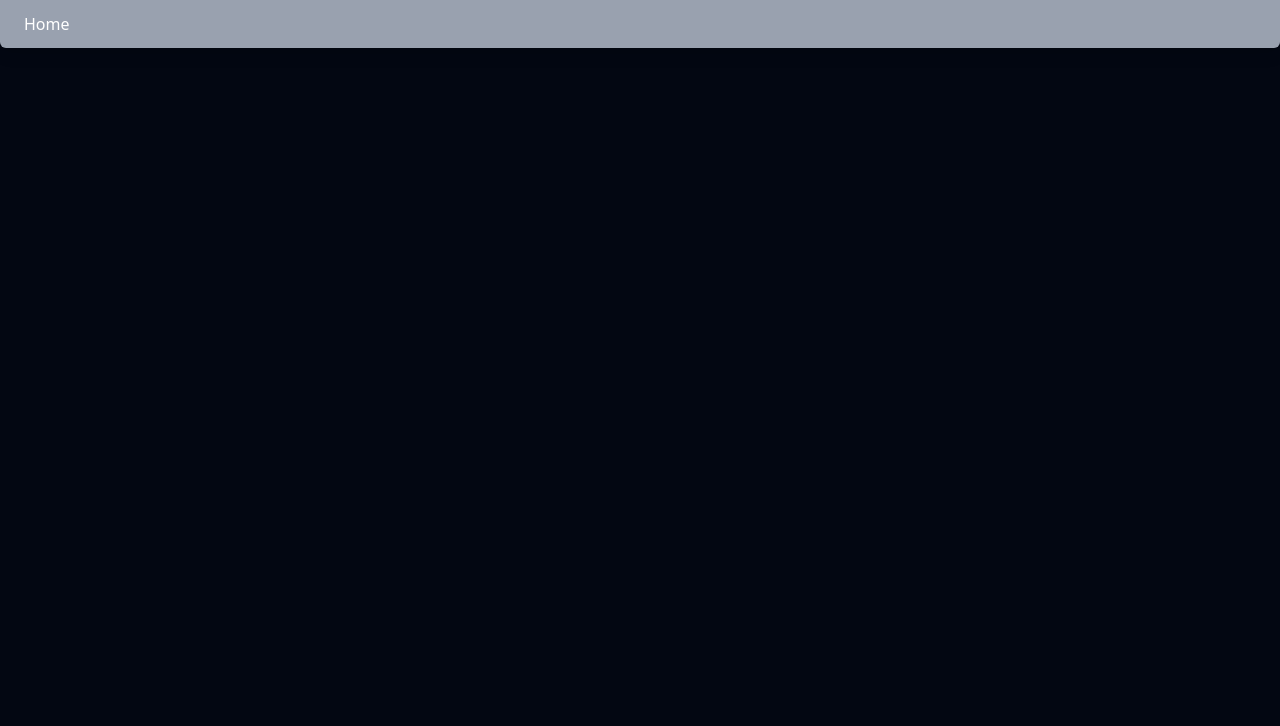
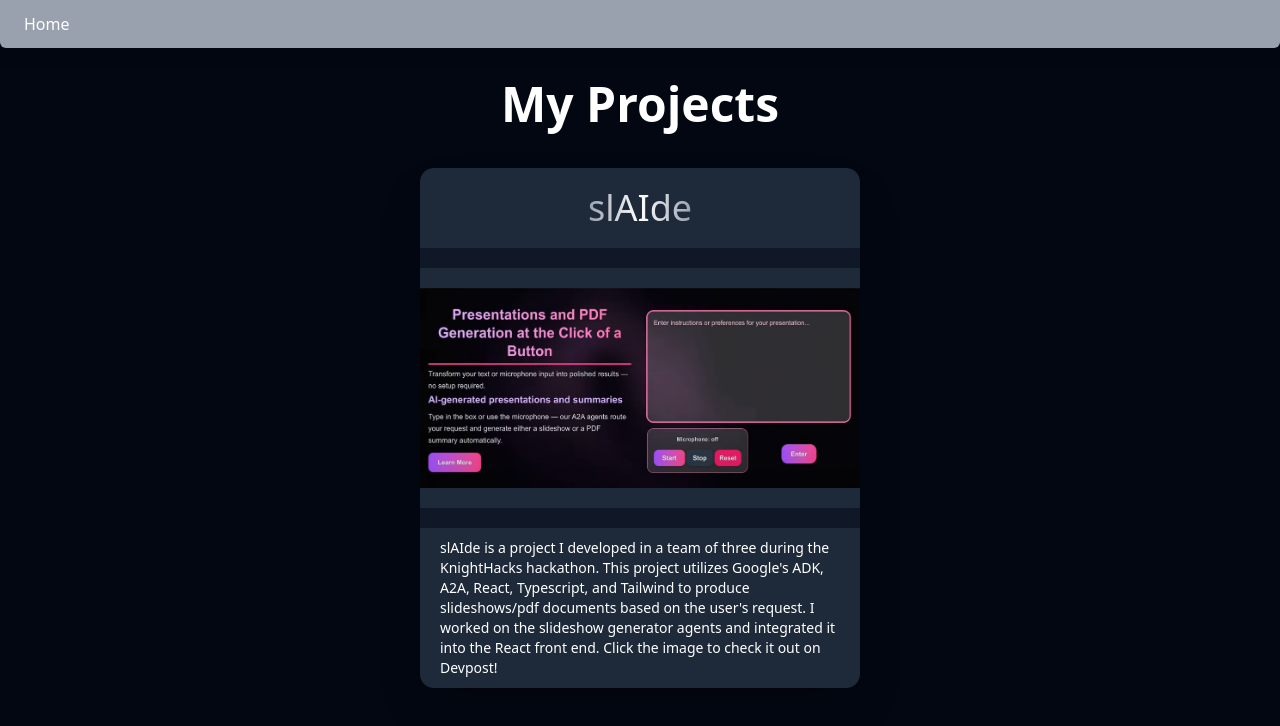
Before and after one commit to Lernej/Portfolio, a React (Vite) app: page /projects in a window 1280 px wide. Before the commit this address had no page. Shown: the top 726 px of the page. Built offline with nearby package versions, Linux system fonts and the light colour scheme; what tailwindcss-motion would draw is missing.

Commit message:
Added project component and began project page

```diff
--- a/src/App.tsx
+++ b/src/App.tsx
@@ -3,6 +3,7 @@ import Home from "./Home";
 import { BrowserRouter, Routes, Route } from "react-router-dom";
 import About from "./About";
 import Experience from "./Experience";
+import Projects from "./Projects";
 
 function App() {
   return (
@@ -19,6 +20,7 @@ function App() {
             <Route path="/" element={<Home />} />
             <Route path="/about" element={<About />} />
             <Route path="/experience" element={<Experience />} />
+            <Route path="/projects" element={<Projects />} />
           </Routes>
         </div>
       </div>
--- a/src/Home.tsx
+++ b/src/Home.tsx
@@ -15,7 +15,7 @@ function Home() {
   const focusElements = [
     <Button href="/about">About Me</Button>,
     <Button href="/experience">Experience</Button>,
-    <Button>Projects</Button>,
+    <Button href="/projects">Projects</Button>,
     <Button>Skills</Button>,
   ];
 
--- /dev/null
+++ b/src/Projects.tsx
@@ -0,0 +1,25 @@
+import Project from "./components/Project";
+import slAIde from "./assets/slAIde.png";
+
+const Projects = () => {
+  return (
+    <div className="min-h-screen pt-20 text-center text-white">
+      <div className="flex flex-col items-center gap-10 text-5xl font-bold">
+        My Projects
+        <Project
+          title="slAIde"
+          image={slAIde}
+          description={`slAIde is a project I developed in a team of three during the
+        KnightHacks hackathon. This project utilizes Google's ADK, A2A, React,
+        Typescript, and Tailwind to produce slideshows/pdf documents based on
+        the user's request. I worked on the slideshow generator agents and
+        integrated it into the React front end. Click the image to check it
+        out on Devpost!`}
+          imageLink="https://devpost.com/software/slaide"
+        />
+      </div>
+    </div>
+  );
+};
+
+export default Projects;
--- a/src/components/Button.tsx
+++ b/src/components/Button.tsx
@@ -8,7 +8,7 @@ const Button = ({ children, className, href }: Props) => {
   return (
     <a href={href}>
       <button
-        className={`z-50 bg-white flex items-center justify-center text-black rounded-2xl p-3 font-bold text-sm cursor-pointer hover:bg-gray-300 active:bg-gray-400 border-2 border-gray-700 ${className}`}
+        className={`z-50 bg-gradient-to-r from-gray-400 to-gray-800 flex items-center justify-center text-white rounded-2xl p-3 font-bold text-sm cursor-pointer border-2 border-gray-900 ${className}`}
       >
         {children}
       </button>
--- /dev/null
+++ b/src/components/Project.tsx
@@ -0,0 +1,28 @@
+interface Props {
+  title: string;
+  description: string;
+  image: string;
+  imageLink: string;
+}
+
+const Project = ({ title, description, image, imageLink }: Props) => {
+  return (
+    <div className="bg-gray-900 h-130 w-110 rounded-3xl text-white flex flex-col gap-5 shadow-2xl">
+      <div className="bg-gray-800 flex-1 flex flex-col items-center justify-center rounded-t-xl text-4xl font-medium">
+        <div className="bg-gradient-to-r from-gray-400 via-white to-gray-400 bg-clip-text text-transparent">
+          {title}
+        </div>
+      </div>
+      <div className="bg-gray-800 flex-3  flex flex-col justify-center">
+        <a href={imageLink} target="_blank" className="cursor-pointer">
+          <img className="h-50" src={image}></img>
+        </a>
+      </div>
+      <div className="bg-gray-800 font-thin flex-2 rounded-b-xl text-sm text-left flex flex-col justify-center pl-5 pr-5">
+        {description}
+      </div>
+    </div>
+  );
+};
+
+export default Project;
```
Also changed, not shown: src/assets/slAIde.png (added).
